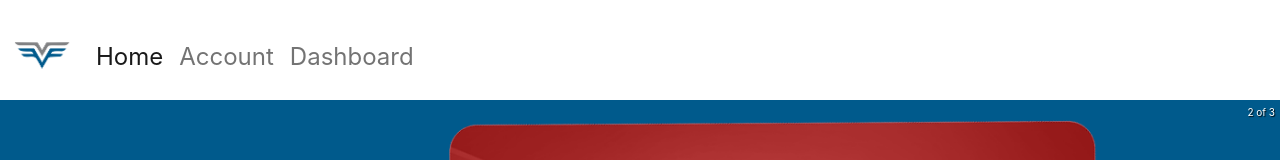
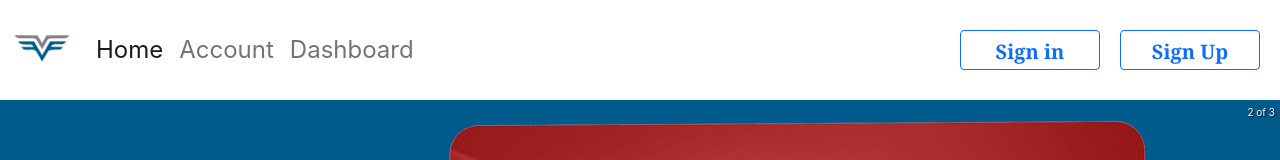
Before and after one commit to a1000rhan/gulf-bank-FE, a React (Create React App) app: page / in a window 1280 px wide. Shown: the top 160 px of the page. Built offline with nearby package versions, Linux system fonts and the light colour scheme.

Commit message:
after merging

```diff
--- a/src/App.css
+++ b/src/App.css
@@ -4,27 +4,27 @@
 }
 .mynavbar {
   height: 100px;
+  width: 100%;
   display: flex;
-  align-items: flex-end;
+  align-items: center;
+  justify-content: space-between;
 }
 .btn-reg {
-  margin: 10px;
-  color: #fff;
+  margin-right: 20px;
+  color: "blue";
   height: 40px;
-  width: 160px;
-  border: none;
+  width: 140px;
+  border: 1px solid "blue";
   font-size: 20px;
   font-family: Cambria, Cochin, Georgia, Times, "Times New Roman", serif;
   font-weight: bold;
-  background-color: #eeb004;
   cursor: pointer;
   font-stretch: extra-expanded;
   transition: 0.2s;
-  box-shadow: rgba(0, 0, 0, 0.35) 0px 5px 15px;
 }
 .btn-reg:hover {
-  color: #000;
-  background-color: #ffe190;
+  color: #fff;
+  background-color: "blue";
 }
 .nav-t {
   margin-left: 10px;
--- a/src/App.js
+++ b/src/App.js
@@ -9,7 +9,6 @@ function App() {
   return (
     <div>
       <NavBar />
-
       <Routes>
         <Route path={"/"} element={<Home />} />
         <Route path={"/account"} element={<Account />} />
--- a/src/components/Home.js
+++ b/src/components/Home.js
@@ -9,7 +9,6 @@ const Home = () => {
       <div className="mainContainer">
         <Slider className="slider" />
       </div>
-
       <hr className="line" />
       <div className="continer">
         <div className="hero">
--- a/src/components/NavBar.js
+++ b/src/components/NavBar.js
@@ -1,6 +1,8 @@
 import React from "react";
 import { NavLink } from "react-router-dom";
 import logo from "../images/logo.png";
+import SignInModal from "./SignInModal";
+import SignUpModal from "./SignUpModal";
 
 const NavBar = () => {
   return (
@@ -39,9 +41,14 @@ const NavBar = () => {
                 </NavLink>
               </li>
             </ul>
+            <div className="button"></div>
           </div>
         </div>
       </nav>
+      <div>
+        <SignInModal />
+        <SignUpModal />
+      </div>
     </div>
   );
 };
--- a/src/components/SignInModal.js
+++ b/src/components/SignInModal.js
@@ -22,7 +22,7 @@ function SignInModal() {
     <>
       <Button
         variant="outline-primary"
-        className="delete"
+        className="btn-reg"
         onClick={() => setIsOpen(true)}
       >
         Sign in
--- a/src/components/SignUpModal.js
+++ b/src/components/SignUpModal.js
@@ -26,7 +26,7 @@ function SignUpModal() {
     <>
       <Button
         variant="outline-primary"
-        className="delete"
+        className="btn-reg"
         onClick={() => setIsOpen(true)}
       >
         Sign Up
--- a/src/home.css
+++ b/src/home.css
@@ -12,17 +12,17 @@
 }
 
 .card-contain {
-  width: 650px;
+  width: 700px;
   margin: 20px;
   margin-left: 35%;
   transition: 0.2s;
   border-radius: 7%;
   cursor: pointer;
 }
+.card-contain:hover {
+  width: 710px;
+}
 
-.card-contain:hover {
-  width: 700px;
-}
 .continer {
   display: flex;
   justify-content: center;
```
